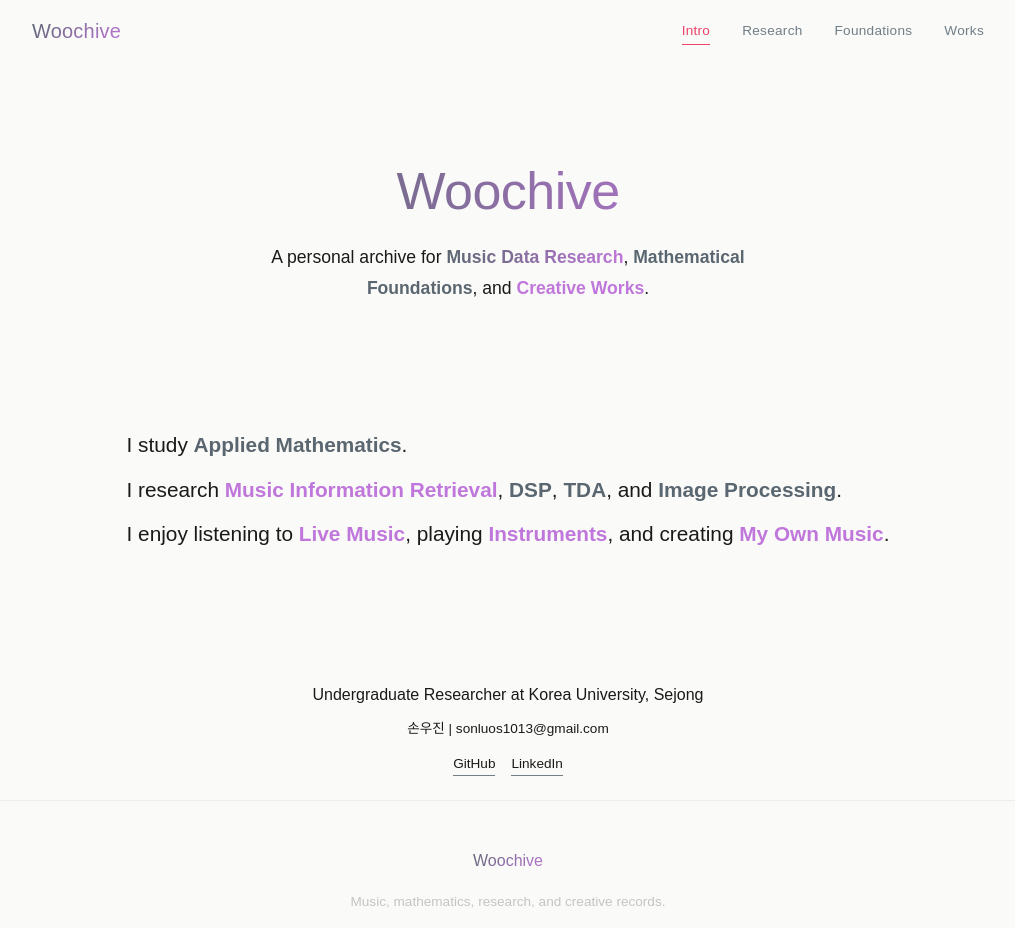
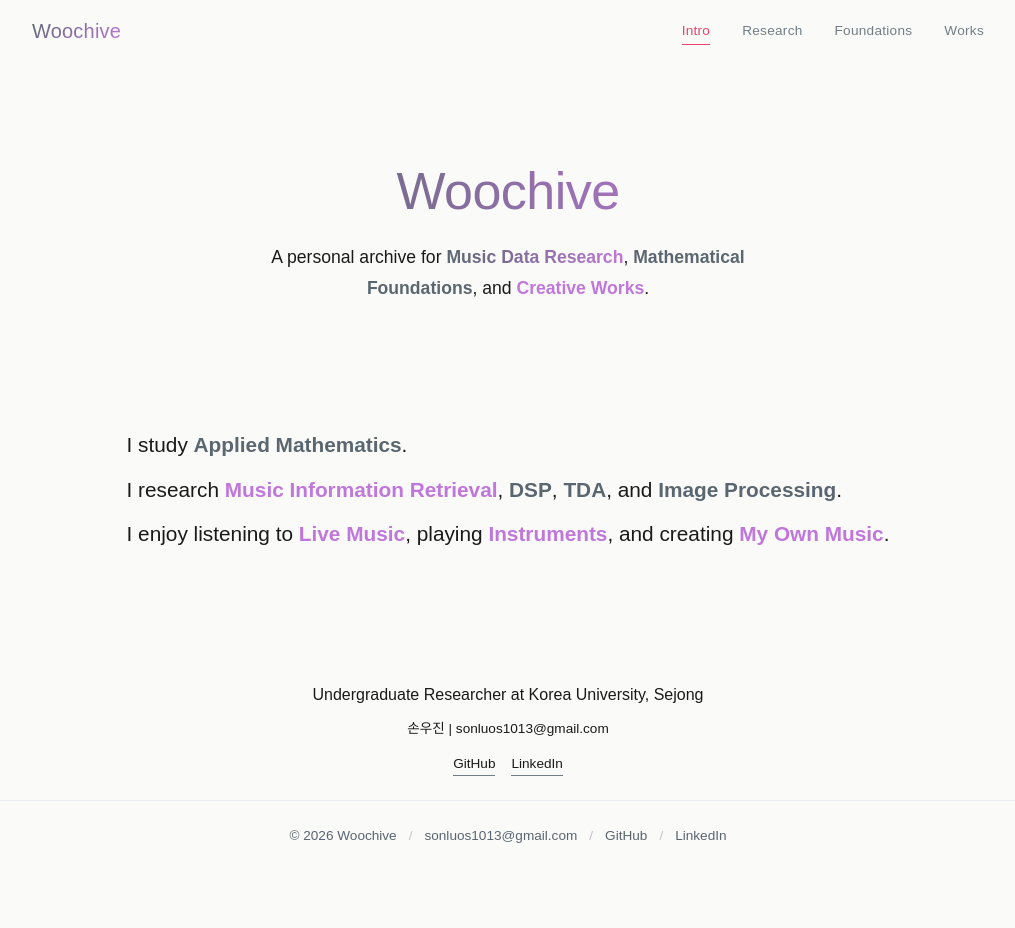
Before and after one commit to sonluos/woochive, a React (Vite) app: page / in a window 1280 px wide. Shown: the top 928 px of the page, without its empty margins (132-1147 px from the left). After the commit the page ends 870 px from the top, so only its background shows below. Built offline with nearby package versions, Linux system fonts and the light colour scheme.

Commit message:
feat: simple single-line footer with email and social links

```diff
--- a/src/components/Footer.css
+++ b/src/components/Footer.css
@@ -1,38 +1,40 @@
 .footer {
   margin-top: auto;
   border-top: 1px solid var(--border-soft);
-  padding: var(--sp-12) 0;
+  padding: var(--sp-6) 0;
 }
 
 .footer__inner {
   display: flex;
-  flex-direction: column;
+  flex-wrap: wrap;
+  justify-content: center;
   align-items: center;
-  text-align: center;
-  gap: var(--sp-4);
+  gap: var(--sp-3);
+  font-size: var(--text-sm);
+  color: var(--ink-soft);
 }
 
-.footer__name {
-  font-family: var(--font-serif);
-  font-size: var(--text-base);
-  background: var(--gradient-brand);
-  -webkit-background-clip: text;
-  -webkit-text-fill-color: transparent;
-  background-clip: text;
+.footer__copy {
+  color: var(--ink-soft);
 }
 
-.footer__tagline {
-  font-size: var(--text-sm);
+.footer__sep {
   color: var(--ink-faint);
-  margin: 0;
 }
 
-.footer__contact {
-  display: flex;
-  gap: var(--sp-4);
-  flex-wrap: wrap;
+.footer__link {
+  color: var(--ink-soft);
+  text-decoration: none;
+  transition: color var(--ease);
+}
+
+.footer__link:hover {
+  color: #EA426A;
 }
 
 @media (max-width: 480px) {
-  .footer__inner { align-items: center; }
+  .footer__inner {
+    font-size: var(--text-xs);
+    gap: var(--sp-2);
+  }
 }
--- a/src/components/Footer.tsx
+++ b/src/components/Footer.tsx
@@ -1,18 +1,30 @@
-import { Placeholder } from './Placeholder';
 import './Footer.css';
 
 export default function Footer() {
   return (
     <footer className="footer">
       <div className="footer__inner container--wide">
-        <span className="footer__name">Woochive</span>
-        <p className="footer__tagline">
-          Music, mathematics, research, and creative records.
-        </p>
-        <div className="footer__contact">
-          <Placeholder label="Email" kind="email" />
-          <Placeholder label="GitHub" kind="link" />
-        </div>
+        <span className="footer__copy">© 2026 Woochive</span>
+        <span className="footer__sep">/</span>
+        <a href="mailto:sonluos1013@gmail.com" className="footer__link">sonluos1013@gmail.com</a>
+        <span className="footer__sep">/</span>
+        <a
+          href="https://github.com/sonluos"
+          target="_blank"
+          rel="noopener noreferrer"
+          className="footer__link"
+        >
+          GitHub
+        </a>
+        <span className="footer__sep">/</span>
+        <a
+          href="https://www.linkedin.com/in/woojin-son-541705267"
+          target="_blank"
+          rel="noopener noreferrer"
+          className="footer__link"
+        >
+          LinkedIn
+        </a>
       </div>
     </footer>
   );
```
